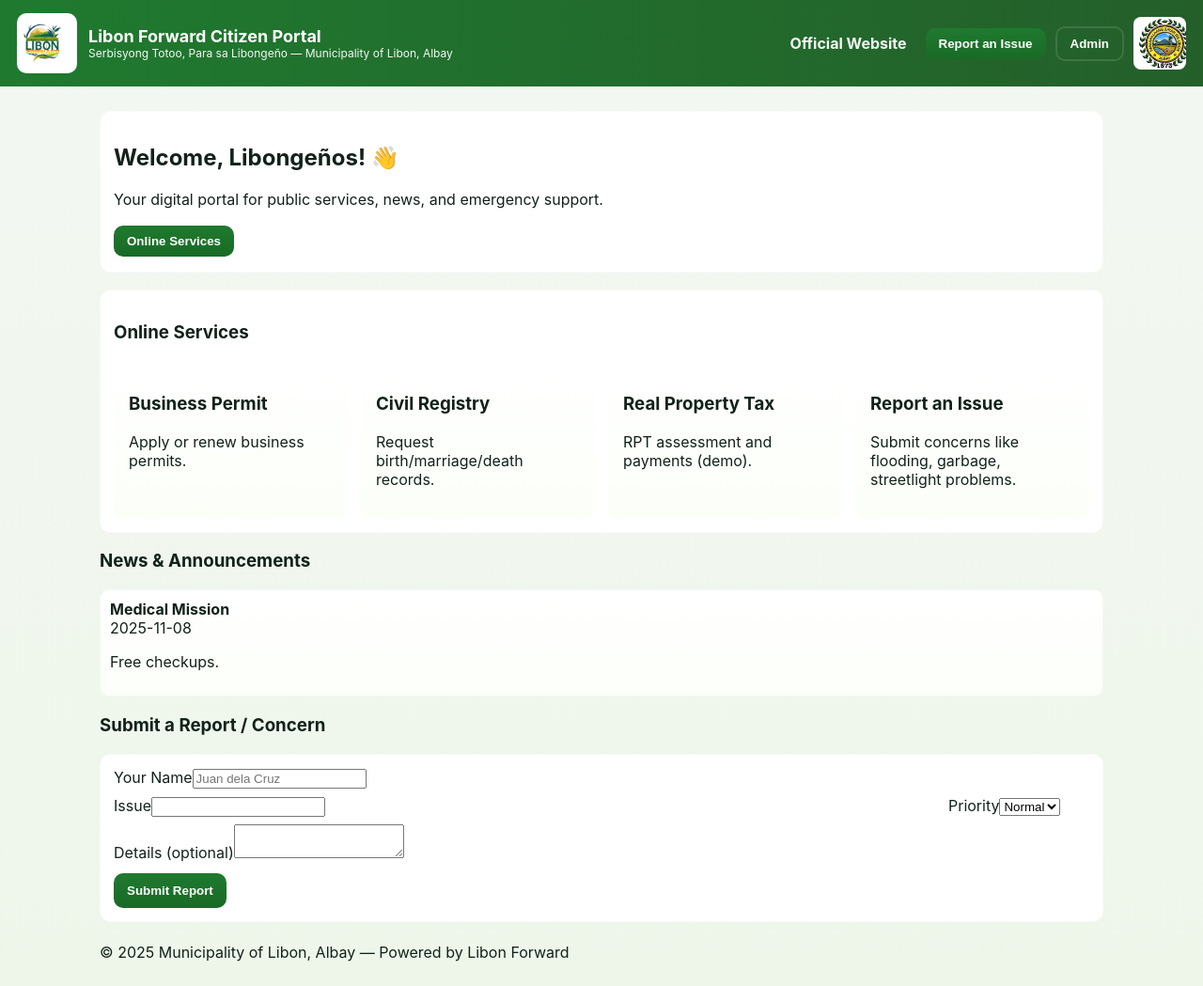
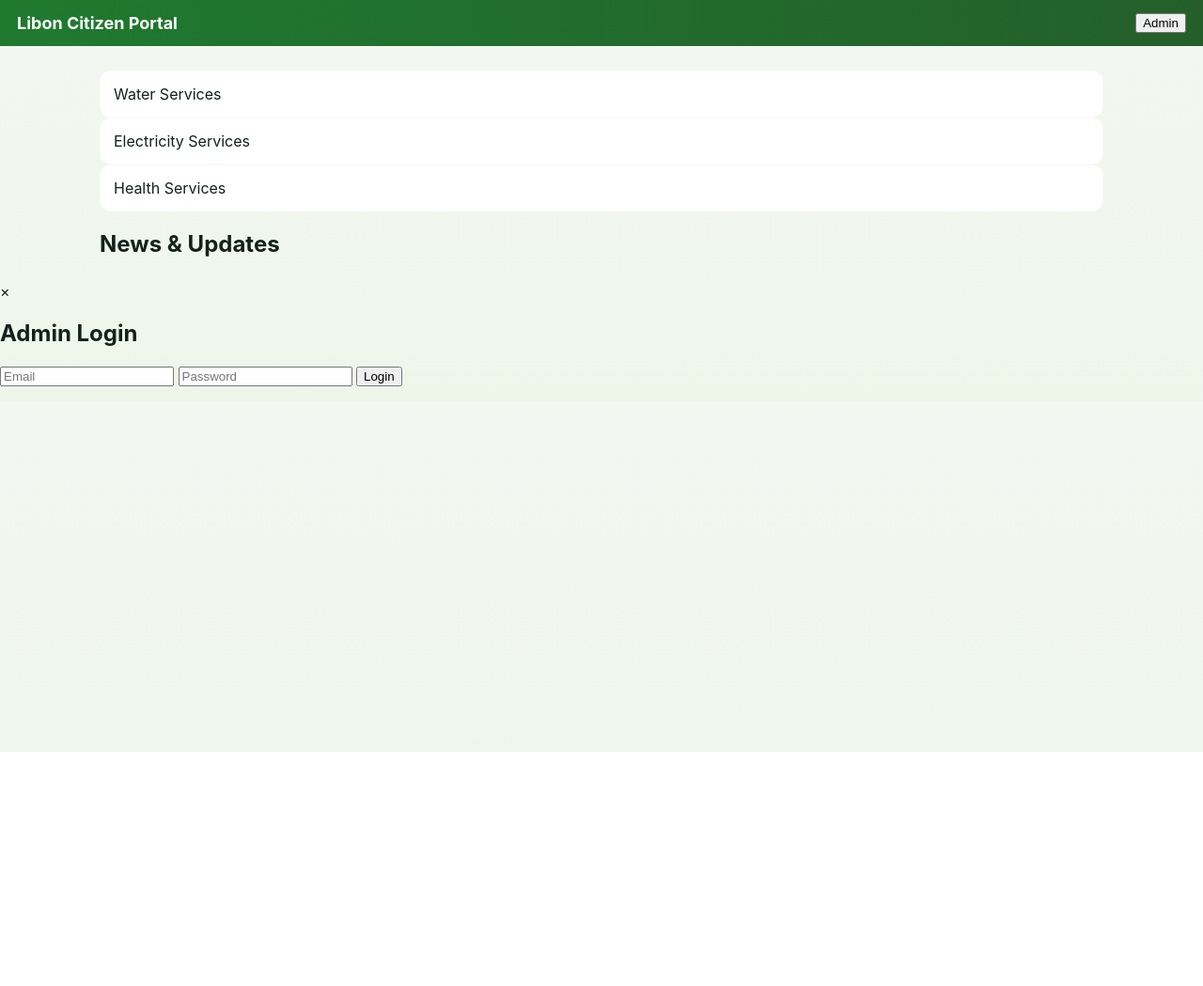
Before and after one commit to james321dot/LIBONFORWARDWEB, a plain HTML site: page index.html in a window 1280 px wide. Shown: the whole page at 94% size. After the commit the page ends 800 px from the top, so only its background shows below. Drawn offline with Linux system fonts and the light colour scheme.

Commit message:
Update index.html

```diff
--- a/index.html
+++ b/index.html
@@ -1,76 +1,43 @@
-<!doctype html>
+<!DOCTYPE html>
 <html lang="en">
 <head>
-<meta charset="utf-8" />
-<meta name="viewport" content="width=device-width,initial-scale=1" />
-<title>Libon Forward Citizen Portal</title>
-<link rel="stylesheet" href="style.css" />
+    <meta charset="UTF-8">
+    <meta name="viewport" content="width=device-width, initial-scale=1.0">
+    <title>Libon Citizen Portal</title>
+    <link rel="stylesheet" href="style.css">
 </head>
 <body>
-<header>
-  <div class="header-left">
-    <div class="seal-left"><img src="Screenshot_7-11-2025_143552_www.facebook.com-removebg-preview.png" alt="Libon Forward" style="height:52px;object-fit:contain" /></div>
-    <div><h1>Libon Forward Citizen Portal</h1><p>Serbisyong Totoo, Para sa Libongeño — Municipality of Libon, Albay</p></div>
-  </div>
-  <div class="header-right">
-    <div style="text-align:center;margin-right:10px;color:rgba(255,255,255,0.95);font-weight:700">Official Website</div>
-    <button class="btn" onclick="document.getElementById('reportSection').scrollIntoView({behavior:'smooth'})">Report an Issue</button>
-    <button class="btn alt" id="adminBtn" onclick="openLogin()">Admin</button>
-    <div class="seal-right"><img src="3ca28a81-186f-45bf-b640-38719b0032f9.png" alt="Municipality Seal" style="height:56px;object-fit:contain" /></div>
-  </div>
-</header>
-<main id="citizenView">
-<section class="card">
-  <h2>Welcome, Libongeños! 👋</h2>
-  <p class="muted">Your digital portal for public services, news, and emergency support.</p>
-  <div style="margin-top:12px">
-    <button class="btn" onclick="document.getElementById('services').scrollIntoView({behavior:'smooth'})">Online Services</button>
-    <button class="btn alt" onclick="document.getElementById('news').scrollIntoView({behavior:'smooth'})">Latest News</button>
-    <button class="btn alt" onclick="document.getElementById('reportSection').scrollIntoView({behavior:'smooth'})">Submit Report</button>
-  </div>
-</section>
+    <header>
+        <h1>Libon Citizen Portal</h1>
+        <button id="adminBtn">Admin</button>
+    </header>
 
-<section id="services" class="card" style="margin-top:18px">
-  <h3>Online Services</h3>
-  <div class="card-grid">
-    <div class="service-card"><h3>Business Permit</h3><p class="muted">Apply or renew business permits.</p></div>
-    <div class="service-card"><h3>Civil Registry</h3><p class="muted">Request birth/marriage/death records.</p></div>
-    <div class="service-card"><h3>Real Property Tax</h3><p class="muted">RPT assessment and payments (demo).</p></div>
-    <div class="service-card"><h3>Report an Issue</h3><p class="muted">Submit concerns like flooding, garbage, streetlight problems.</p></div>
-  </div>
-</section>
+    <main>
+        <section class="services">
+            <div class="card" data-service="water">Water Services</div>
+            <div class="card" data-service="electricity">Electricity Services</div>
+            <div class="card" data-service="health">Health Services</div>
+        </section>
+        <section class="news">
+            <h2>News & Updates</h2>
+            <ul id="newsList"></ul>
+        </section>
+    </main>
 
-<section id="news" style="margin-top:18px">
-  <h3>News & Announcements</h3>
-  <div id="newsArea" class="card-grid"></div>
-</section>
+    <div id="loginModal" class="modal">
+        <div class="modal-content">
+            <span id="closeLogin" class="close">&times;</span>
+            <h2>Admin Login</h2>
+            <input type="email" id="adminEmail" placeholder="Email">
+            <input type="password" id="adminPassword" placeholder="Password">
+            <button id="loginBtn">Login</button>
+            <p id="loginError"></p>
+        </div>
+    </div>
 
-<section id="reportSection" style="margin-top:18px">
-  <h3>Submit a Report / Concern</h3>
-  <div class="card">
-    <form id="reportForm">
-      <label class="muted">Your Name</label><input name="citizen" required placeholder="Juan dela Cruz" />
-      <div style="display:grid;grid-template-columns:1fr 150px;gap:10px;margin-top:8px">
-        <div><label class="muted">Issue</label><input name="issue" required /></div>
-        <div><label class="muted">Priority</label><select name="priority"><option>Low</option><option selected>Normal</option><option>High</option></select></div>
-      </div>
-      <div style="margin-top:8px"><label class="muted">Details (optional)</label><textarea name="details"></textarea></div>
-      <div style="margin-top:12px;display:flex;gap:8px"><button class="btn" type="submit">Submit Report</button><button type="button" class="btn alt" onclick="document.getElementById('reportForm').reset()">Clear</button><div id="reportMsg" style="margin-left:auto" class="muted"></div></div>
-    </form>
-  </div>
-</section>
-
-<footer style="margin-top:22px">© 2025 Municipality of Libon, Albay — Powered by Libon Forward</footer>
-</main>
-
-<!-- Admin (hidden until login) -->
-<main id="adminView" class="hidden"></main>
-
-<!-- modal and login -->
-<div id="modal" class="modal-backdrop hidden"><div class="modal"><div style="display:flex;justify-content:space-between;align-items:center"><div id="modalTitle">Modal</div><button class="btn" onclick="closeModal()">Close</button></div><div id="modalBody" style="margin-top:12px"></div></div></div>
-
-<div id="loginModal" class="modal-backdrop hidden"><div class="modal"><div style="display:flex;justify-content:space-between;align-items:center"><div style="font-weight:800">Admin Login</div><button class="btn" onclick="closeLogin()">Close</button></div><div style="margin-top:12px"><div class="card"><label class="muted">Email</label><input id="loginEmail" placeholder="Libonforward.gov.ph" /><label class="muted" style="margin-top:8px">Password</label><input id="loginPassword" type="password" /><div style="display:flex;gap:8px;margin-top:12px"><button class="btn" onclick="doLogin()">Login</button><button class="btn alt" onclick="fillDemoLogin()">Fill demo</button><div style="margin-left:auto" class="muted small">Demo email: Libonforward.gov.ph</div></div></div></div></div></div>
-
-<script src="script.js"></script>
+    <script src="https://www.gstatic.com/firebasejs/9.23.0/firebase-app.js"></script>
+    <script src="https://www.gstatic.com/firebasejs/9.23.0/firebase-database.js"></script>
+    <script src="https://www.gstatic.com/firebasejs/9.23.0/firebase-analytics.js"></script>
+    <script src="script.js"></script>
 </body>
 </html>
```
